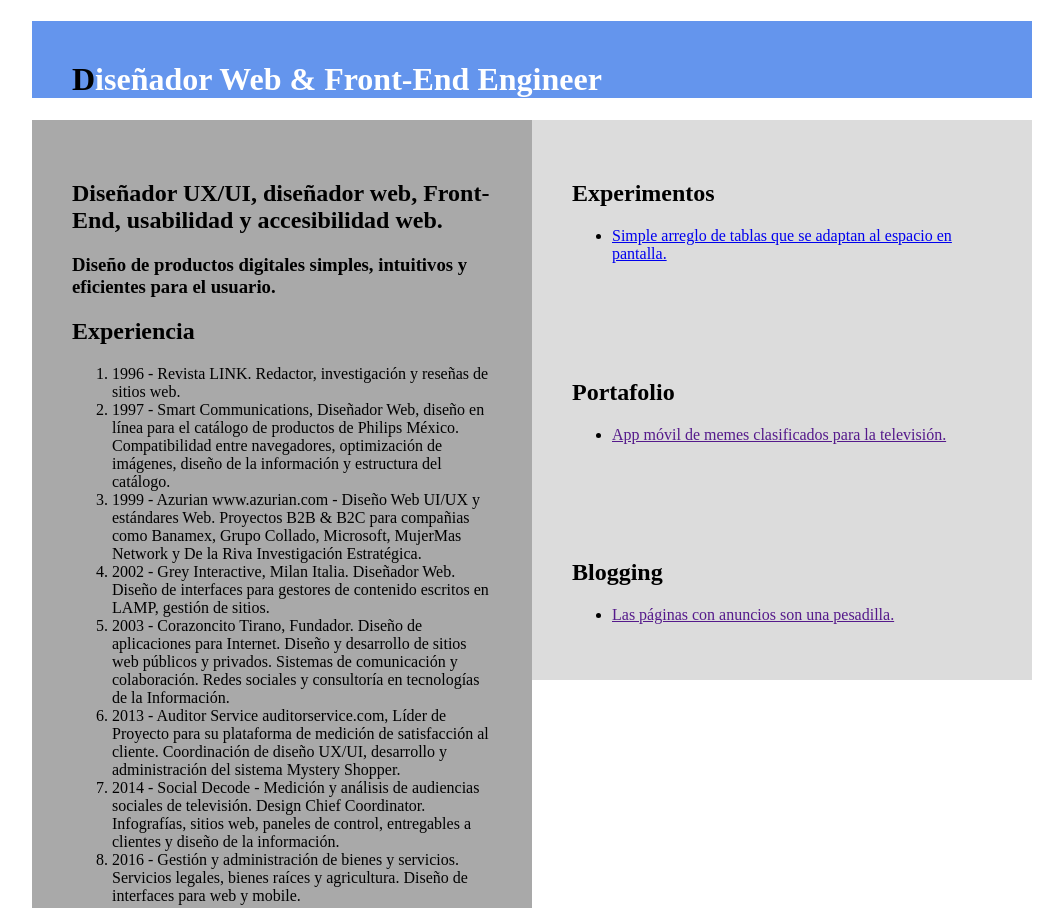
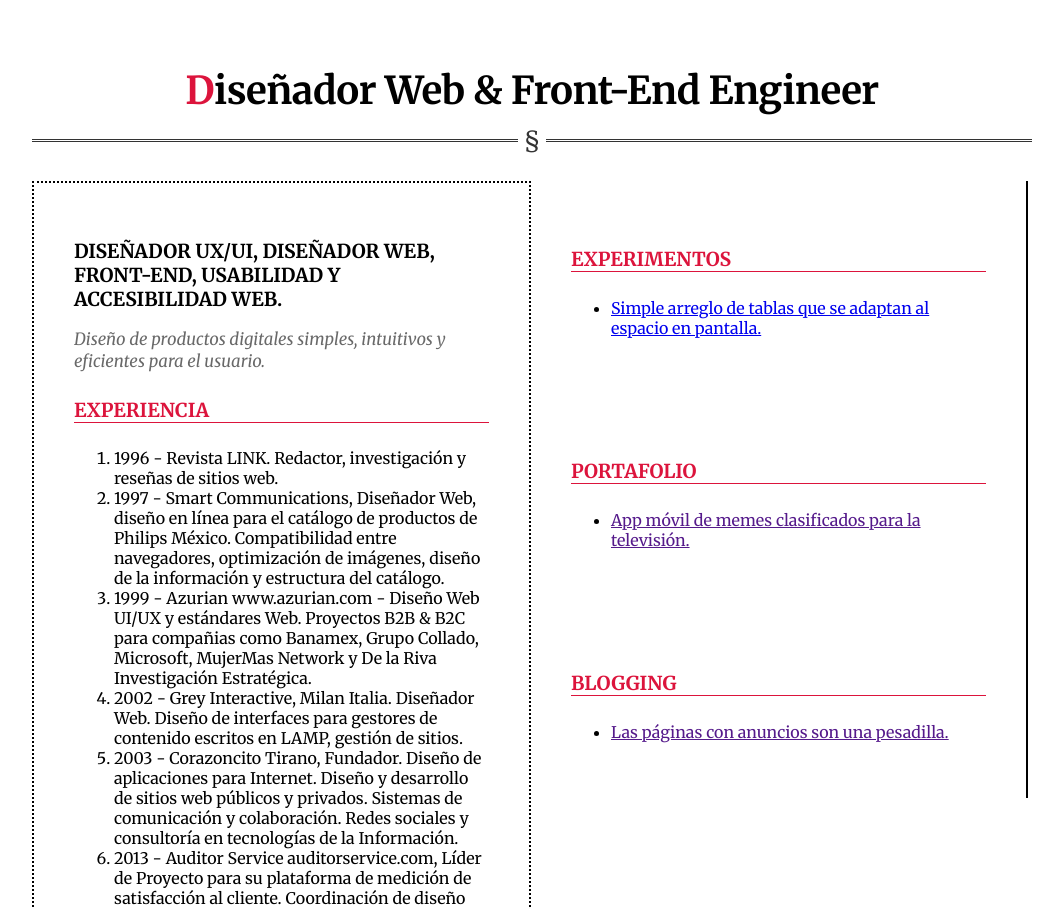
Before and after one commit to dratl/github.io, a plain HTML site: page index.html in a window 1280 px wide. Shown: the top 908 px of the page, without its empty margins (108-1171 px from the left). Drawn offline with Linux system fonts and the light colour scheme.

Commit message:
Juegos tipográficos

```diff
--- a/estilos.css
+++ b/estilos.css
@@ -1,5 +1,5 @@
 * {
-	font-family: font-family: Georgia, 'Times New Roman', Times, serif;
+	font-family: Merriweather, Georgia, 'Times New Roman', Times, serif;
 }
 
 /** Secciones principales **/
@@ -16,15 +16,15 @@ main {
 }
 
 section {
-	width: 42%;
+	width: 41.5%;
 	display: block;
 	float: left;
 	padding: 4%;
-	background-color: Gainsboro;
+	border-right: black solid 2px;
 }
 
 section.cv {
-	background-color: Darkgrey;
+	border: black dotted 2px;
 }
 
 footer {
@@ -34,14 +34,56 @@ footer {
 }
 
 
-/** Estilos del Header **/
+/** Tipográficos generales **/
 
-header h1 {
+h1 {
 	padding: 4% 4% 0;
-	color: white;
-	background-color: cornflowerblue;
+	font-size: 2.4em;
+	letter-spacing: -0.012em;
+	text-align: center;
 }
 
-header h1::first-letter {
-	color: black;
+h1::first-letter {
+	color: crimson;
 }
+
+h2 {
+	text-transform: uppercase;
+	font-size: 1.2em;
+}
+
+h3 {
+	color: dimgrey;
+	font-size: 1.05em;
+	font-weight: 400;
+	font-style: italic;
+}
+
+h4 {
+	font-size: 1.2em;
+	color: crimson;
+	text-transform: uppercase;
+	border-bottom: crimson solid 1px;
+}
+
+p {
+	font-size: 0.9em;
+}
+
+hr {
+    overflow: visible; /* For IE */
+    padding: 0;
+    border: none;
+    border-top: medium double #333;
+    color: #333;
+    text-align: center;
+}
+hr:after {
+    content: "§";
+    display: inline-block;
+    position: relative;
+    top: -0.7em;
+    font-size: 1.5em;
+    padding: 0 0.25em;
+    background: white;
+}
--- a/index.html
+++ b/index.html
@@ -5,16 +5,20 @@
     <link rel="icon" type="image/x-icon" href="favicon.ico">
     <meta charset="utf-8">
     <link rel="stylesheet" type="text/css" href="./estilos.css">
+    <link rel="preconnect" href="https://fonts.googleapis.com">
+	<link rel="preconnect" href="https://fonts.gstatic.com" crossorigin>
+	<link href="https://fonts.googleapis.com/css2?family=Merriweather:ital,wght@0,300;0,400;0,700;0,900;1,300;1,400;1,700;1,900&display=swap" rel="stylesheet">
   </head>
   <body>
   	<header>
   		<h1>Diseñador Web &amp; Front-End Engineer</h1>
+  		<hr>
   	</header>
   	<main>
   		<section class="cv">
   			<h2>Diseñador UX/UI, diseñador web, Front-End, usabilidad y accesibilidad web.</h2>
   			<h3>Diseño de productos digitales simples, intuitivos y eficientes para el usuario.</h2>
-  			<h2>Experiencia</h2>
+  			<h4>Experiencia</h4>
   			<ol>
   				<li>1996 - Revista LINK. Redactor, investigación y reseñas de sitios web.</li>
   				<li>1997 - Smart Communications, Diseñador Web, diseño en línea para el catálogo de productos de Philips México. Compatibilidad entre navegadores, optimización de imágenes, diseño de la información y estructura del catálogo.</li>
@@ -28,19 +32,19 @@
   			<p><a href="" onclick="impresoraFalla()">Imprimir Curriculum Vitae</a></p>
   		</section>
   		<section>
-  			<h2>Experimentos</h2>
+  			<h4>Experimentos</h4>
   			<ul>
   				<li><a href="./css-cheatsheet/index.html">Simple arreglo de tablas que se adaptan al espacio en pantalla.</a></li>
   			</ul>
   		</section>
   		<section>
-  			<h2>Portafolio</h2>
+  			<h4>Portafolio</h4>
   			<ul>
   				<li><a href="" onclick="impresoraFalla()">App móvil de memes clasificados para la televisión.</a></li>
   			</ul>
   		</section>
   		<section>
-  			<h2>Blogging</h2>
+  			<h4>Blogging</h4>
   			<ul>
   				<li><a href="" onclick="impresoraFalla()">Las páginas con anuncios son una pesadilla.</a></li>
   			</ul>
```
